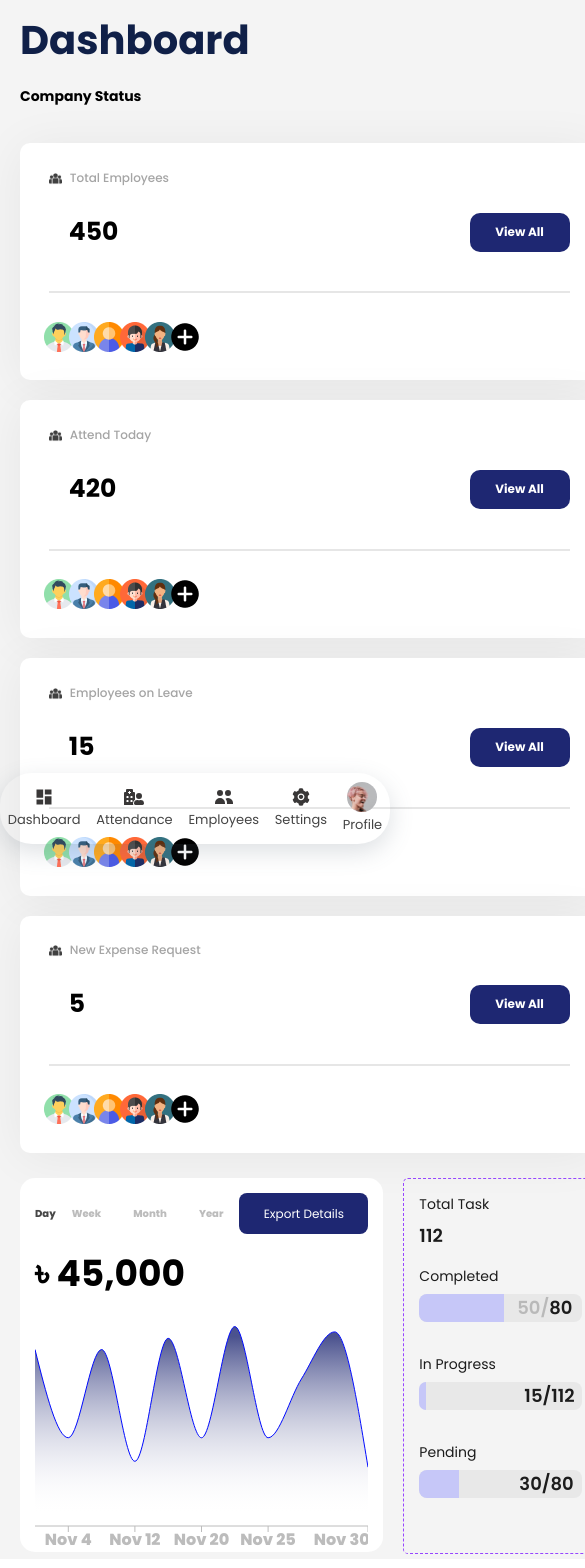
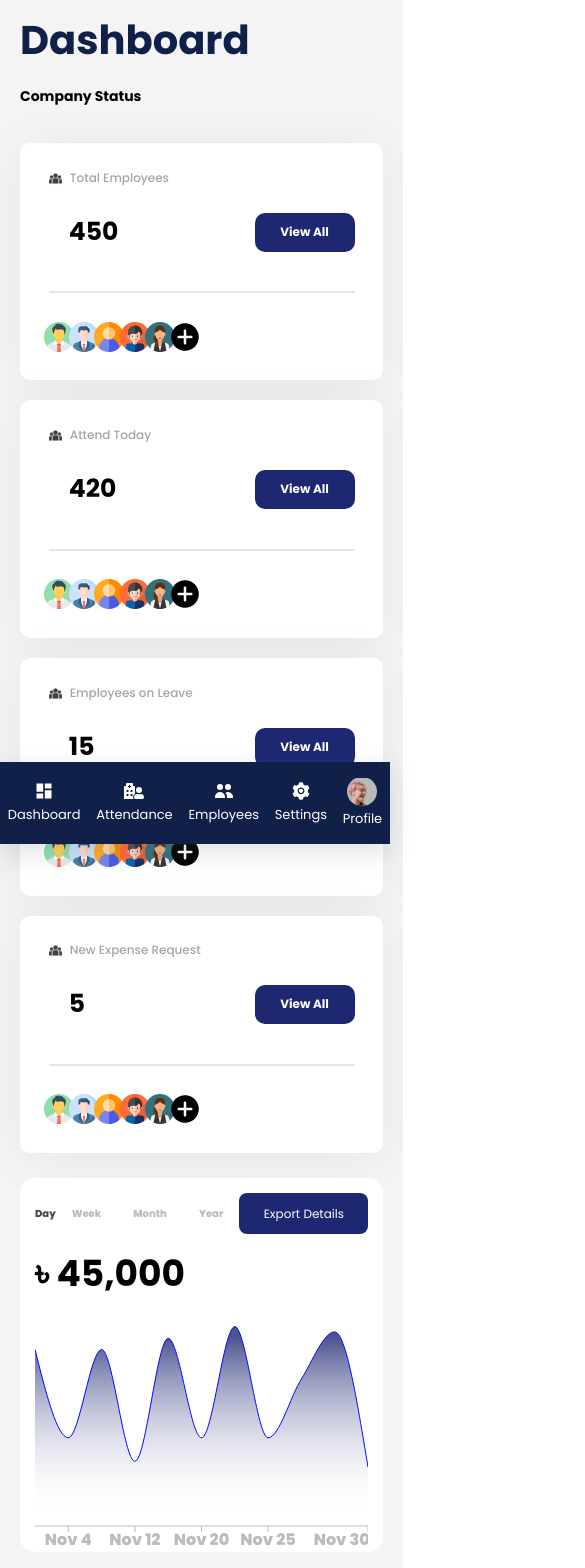
Before and after one commit to Muktar2298/nextgen-admin-panel, a React (Create React App) app: page / in a window 390 px wide. Shown: the top 1568 px of the page, 585 px wide, since content can reach past the window. Built offline with nearby package versions, Linux system fonts and the light colour scheme.

Commit message:
DashboardPage:: Responsiveness complete for Desktop,Tablet and Mobile

```diff
--- a/src/App.scss
+++ b/src/App.scss
@@ -1,7 +1,7 @@
 /* ============BOTTOM-NAVIGATION-BAR============= */
 .bottomBar {
   position: relative;
-  margin-top: 0.5rem;
+  margin-top: 1rem;
   //   margin-bottom: 0.5rem;
   //   width: 100%;
   //   min-width: 100vw;
@@ -10,15 +10,17 @@
     position: fixed;
     bottom: 0;
     width: 100%;
-    height: 55px;
+    height: 50px;
 
     display: flex;
     // overflow-x: auto;
 
-    padding: 0.5rem 0rem;
+    padding: 1rem 0rem;
     box-shadow: rgba(85, 99, 113, 0.2) 0px 8px 24px;
     // border: 2px solid #b8b8957f;
-    border-radius: 2rem;
+    background-color: #102048;
+    // border-radius: 0.5rem;
+    // margin-top: 1rem;
     .nav__link {
       display: flex;
       flex-direction: column;
@@ -30,22 +32,23 @@
       white-space: nowrap;
       font-family: 'Poppins', sans-serif;
       font-size: 13px;
-      color: #232431;
+      color: #ffffff!important;
       text-decoration: none;
       -webkit-tap-highlight-color: transparent;
       transition: background-color 0.1s ease-in-out;
       transition: all ease;
 
-      &:hover {
-        background-color: #23252e;
-        padding-top: 0.5rem;
-        transition: 2s ease;
-        border-radius: 1rem;
-        color: white;
-      }
+      // &:hover {
+      //   background-color: #d3d6e3;
+      //   padding-top: 0.5rem;
+      //   transition: 2s ease;
+      //   border-radius: 1rem;
+      //   color: white;
+      // }
       .nav__icon {
         font-size: 20px;
-        color: #151313d8;
+      color: #ffffff;
+
         transition: all ease;
       }
       &:hover .nav__icon {
@@ -58,7 +61,8 @@
       }
     }
     .nav__link--active {
-      color: #23252e;
+      color: #ffffff;
+
     }
     .nav__link--unactive {
       color: #444444;
--- a/src/Pages/DashboardPage/DashboardPage.js
+++ b/src/Pages/DashboardPage/DashboardPage.js
@@ -40,6 +40,7 @@ const DashboardPage = () => {
           <div className="charts">
             <ChartComponent />
             <TasksummaryComponent />
+
           </div>
         </div>
       </div>
--- a/src/Pages/DashboardPage/DashboardPage.scss
+++ b/src/Pages/DashboardPage/DashboardPage.scss
@@ -37,7 +37,9 @@
     }
 
     .charts {
-      display: flex;
+      // display: flex;
+      display: grid;
+      grid-template-columns: 70% 28.5%;
       padding: 5px 20px;
       gap: 20px;
     }
@@ -51,6 +53,14 @@
     display: grid;
     grid-template-columns: repeat(1, 1fr) !important;
     padding: 20px;
+    gap: 20px;
+  }
+
+  .charts {
+    // display: flex;
+    display: grid;
+    grid-template-columns: repeat(1,1fr)!important;
+    padding: 5px 20px;
     gap: 20px;
   }
 }
--- a/src/components/TasksummaryComponent/TasksummaryComponent.scss
+++ b/src/components/TasksummaryComponent/TasksummaryComponent.scss
@@ -4,6 +4,7 @@
   border-radius: 5px;
   height: 344px;
   padding: 15px;
+  margin-bottom: 6rem!important;
 
   .total-task,
   .completed-task {
```
